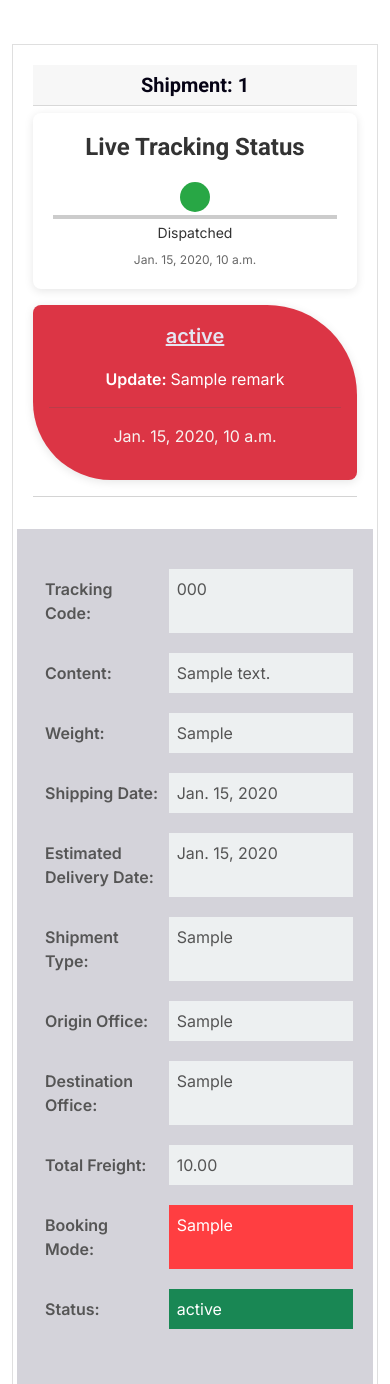
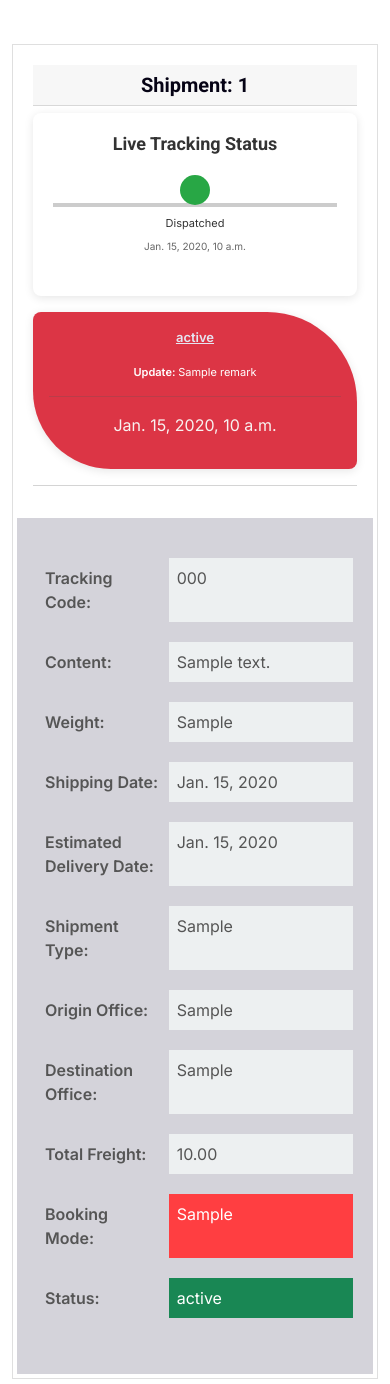
Before and after one commit to nephtdkingzvpn/bluefront_logistics, a Django app: template templates/frontend/track_shipment.html in a window 390 px wide. Shown: the part 384-1768 px from the top of the page. Run offline with Django 5.2, Linux system fonts and the light colour scheme; tables that the repository leaves empty hold one stand-in row (values such as "Sample post"); the template is opened without the code that fills it: values that come from a table or form of the project are taken from there, most other values are stand-ins (such as "Sample title", 1, 10 or a date in 2020); some libraries are stand-ins or nearby versions.

Commit message:
worked on tracking live small screen size to arrange it

```diff
--- a/templates/frontend/track_shipment.html
+++ b/templates/frontend/track_shipment.html
@@ -120,6 +120,36 @@
         border-top-right-radius: 90px !important;
         border-bottom-left-radius: 78px !important;
     }
+
+    @media (max-width: 800px){
+        .step.pending  {
+            margin-bottom: 52px;
+        }
+        .step.active,.step.complete,.step.blocked{
+            margin-bottom: 22px;
+        }
+        .steps::before {
+            top: 30%;
+        }
+        .step .label {
+            font-size: 11px;
+        }
+            .step .date-time {
+            font-size: 10px;
+        }
+        .tracking-header h1 {
+            font-size: 18px;
+        }
+        .comment-header{
+            font-size: 13px;
+        }
+        .comment-remark{
+            font-size: 11px;
+        }
+        .comment_date{
+            font-size: 12px;
+        }
+    }
 </style>
 
 <!-- track hero -->
@@ -148,7 +178,7 @@
 {% if shipments %}
 <div class="container mt-5">
     <div class="row justify-content-center align-items-center mb-5">
-        <div class="col-md-11">
+        <div class="col-12 col-md-11">
             <div class="card p-1">
                 <div class="card-body">
                     <h5 class="card-header text-center">Shipment: {{shipment_single.tracking_number}}</h5>
@@ -209,7 +239,7 @@
                         <p class="comment-header">
                             {{latest_update.status}}
                         </p>
-                        <p class="text-center text-white"><strong>Update: </strong> {{latest_update.remark}}</p>
+                        <p class="text-center text-white comment-remark"><strong>Update: </strong> {{latest_update.remark}}</p>
                         <hr style="border-color: #fff;">
                         <p class="text-center text-light">{{latest_update.created_on}}</p>
                     </div>
```
